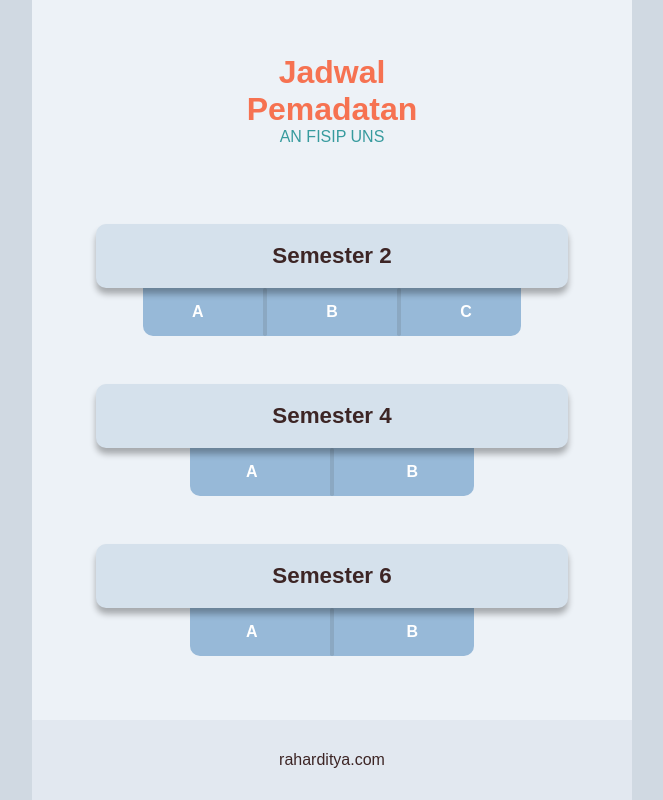
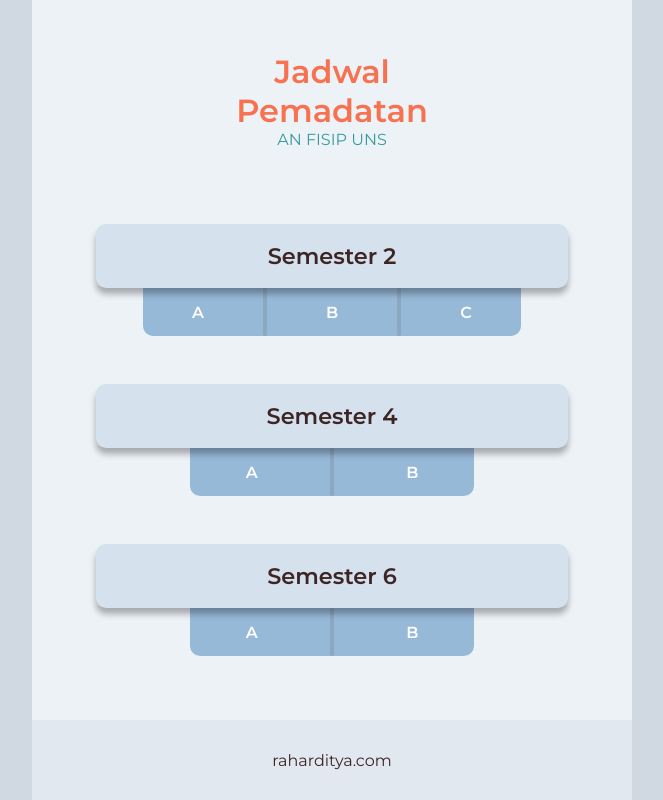
Before and after one commit to Asebodi/jadwal-pemadatan, a React (Create React App) app: page / in a window 1280 px wide. Shown: the whole page, without its empty margins (308-971 px from the left). Built offline with nearby package versions, Linux system fonts and the light colour scheme.

Commit message:
Fixed font styling

```diff
--- a/src/css/main.css
+++ b/src/css/main.css
@@ -8,7 +8,7 @@
 body {
   color: #3d2525;
   background-color: #d0d9e2;
-  font-family: sans-serif;
+  font-family: "Montserrat", sans-serif;
   overflow-x: hidden;
 }
 
--- a/src/css/main.scss
+++ b/src/css/main.scss
@@ -21,8 +21,7 @@ $class-text: #155e6d;
 body {
   color: $dark-text;
   background-color: $BG-desktop;
-  // font-family: "Montserrat", sans-serif;
-  font-family: sans-serif;
+  font-family: "Montserrat", sans-serif;
   overflow-x: hidden;
 }
 
```
Also changed, not shown: 1 other file (tests, documents, lock files or other folders).
